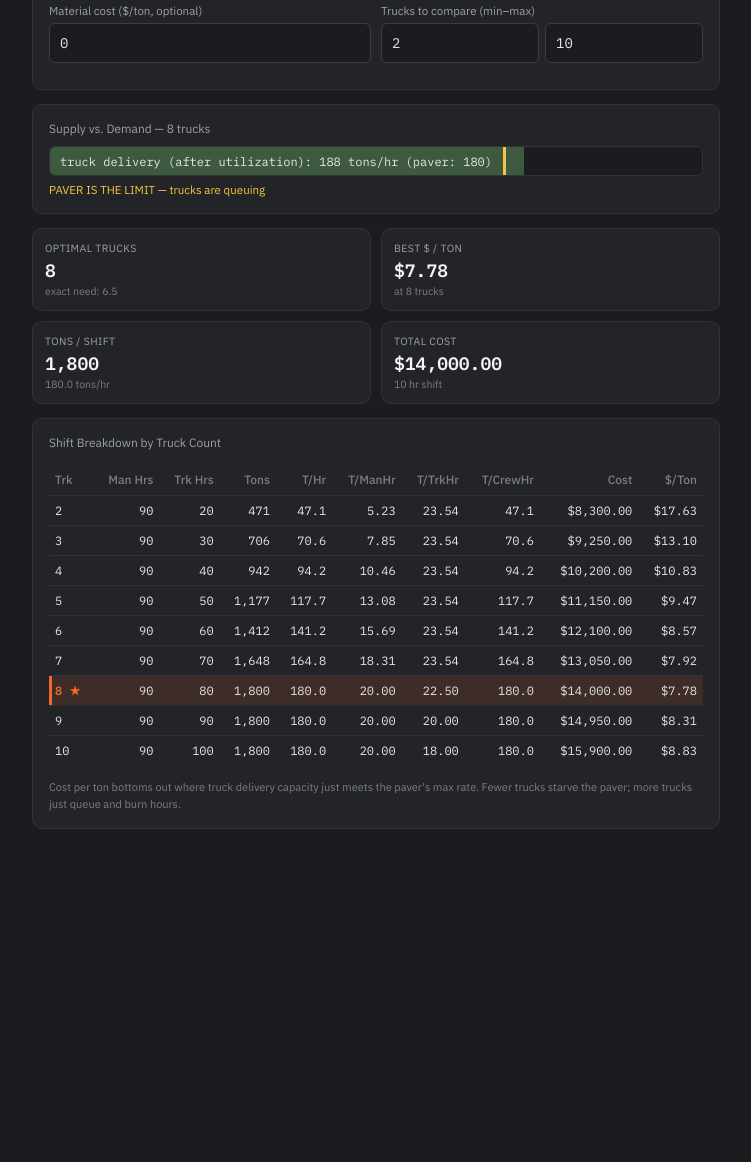
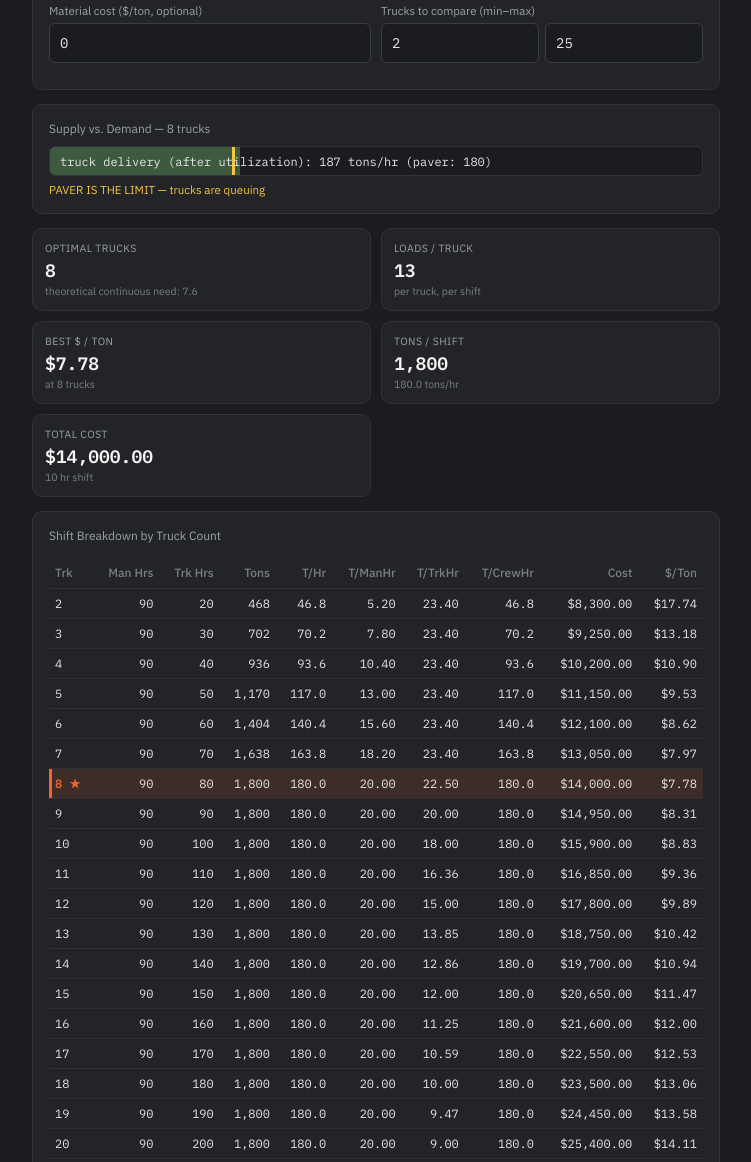
Before and after one commit to rterry4848/Haul-Truck-Optimizer, a website: page index.html in a window 1280 px wide. Shown: the part 901-2063 px from the top of the page, without its empty margins (264-1015 px from the left). Before the commit the page ends 1790 px from the top, so only its background shows below. Drawn offline with Linux system fonts and the light colour scheme.

Commit message:
Update index.html

```diff
--- a/index.html
+++ b/index.html
@@ -113,7 +113,7 @@
       <div class="field"><label>Trucks to compare (min–max)</label>
         <div style="display:flex; gap:6px;">
           <input type="number" id="minTrucks" value="2" />
-          <input type="number" id="maxTrucks" value="10" />
+          <input type="number" id="maxTrucks" value="25" />
         </div>
       </div>
     </div>
@@ -133,6 +133,7 @@
   <!-- Stats -->
   <div class="statgrid">
     <div class="card stat"><div class="stat-label">Optimal trucks</div><div class="stat-value" id="statTrucks">—</div><div class="stat-sub" id="statTrucksSub"></div></div>
+    <div class="card stat"><div class="stat-label">Loads / truck</div><div class="stat-value" id="statLoads">—</div><div class="stat-sub">per truck, per shift</div></div>
     <div class="card stat"><div class="stat-label">Best $ / ton</div><div class="stat-value" id="statCost">—</div><div class="stat-sub" id="statCostSub"></div></div>
     <div class="card stat"><div class="stat-label">Tons / shift</div><div class="stat-value" id="statTons">—</div><div class="stat-sub" id="statTonsSub"></div></div>
     <div class="card stat"><div class="stat-label">Total cost</div><div class="stat-value" id="statTotal">—</div><div class="stat-sub" id="statTotalSub"></div></div>
@@ -149,7 +150,7 @@
         <tbody id="tableBody" class="mono"></tbody>
       </table>
     </div>
-    <div class="foot">Cost per ton bottoms out where truck delivery capacity just meets the paver's max rate. Fewer trucks starve the paver; more trucks just queue and burn hours.</div>
+    <div class="foot">Cost per ton bottoms out where truck delivery capacity just meets the paver's max rate. Fewer trucks starve the paver; more trucks just queue and burn hours. Each truck is only credited for full completed cycles in the shift — a truck that starts a load but can't finish it before the shift ends gets no partial credit, so tons/shift can step rather than climb smoothly as trucks are added.</div>
   </div>
 
 </div>
@@ -180,13 +181,18 @@ function getInputs() {
 
 function computeRows(inp) {
   const cycleTime = inp.loadMin + inp.haulOut + inp.dumpMin + inp.haulReturn;
-  const k = cycleTime > 0 ? (inp.truckCap * 60) / cycleTime : 0;
+  const utilFrac = inp.utilPct / 100;
+  // Productive hauling minutes available to ONE truck across the whole shift,
+  // after backing out the utilization loss (queuing, breaks, minor delays).
+  const effectiveMinutes = inp.shiftHours * 60 * utilFrac;
+  // A truck only gets credit for cycles it actually completes — no fractional loads.
+  const loadsPerTruck = cycleTime > 0 ? Math.floor(effectiveMinutes / cycleTime) : 0;
+  const paverMaxTons = inp.paverRate * inp.shiftHours;
   const rows = [];
   for (let n = inp.minTrucks; n <= inp.maxTrucks; n++) {
-    const utilFrac = inp.utilPct / 100;
-    const deliveryRate = n * k * utilFrac;
-    const effRate = Math.min(inp.paverRate, deliveryRate);
-    const tons = effRate * inp.shiftHours;
+    const truckDeliveredTons = n * loadsPerTruck * inp.truckCap;
+    const tons = Math.min(paverMaxTons, truckDeliveredTons);
+    const deliveryRate = inp.shiftHours > 0 ? truckDeliveredTons / inp.shiftHours : 0; // avg tons/hr trucks can actually deliver
     const manHours = inp.crewSize * inp.shiftHours;
     const truckHours = n * inp.shiftHours;
     const crewDollars = inp.crewCost * inp.shiftHours;
@@ -197,8 +203,8 @@ function computeRows(inp) {
     const tonsPerTruckHour = truckHours > 0 ? tons / truckHours : 0;
     const tonsPerCrewHour = inp.shiftHours > 0 ? tons / inp.shiftHours : 0;
     const tonsPerManHour = manHours > 0 ? tons / manHours : 0;
-    const bottleneck = deliveryRate < inp.paverRate ? "trucks" : deliveryRate > inp.paverRate ? "paver" : "balanced";
-    rows.push({ n, deliveryRate, effRate, tons, manHours, truckHours, totalCost, costPerTon, tonsPerHour: effRate, tonsPerTruckHour, tonsPerCrewHour, tonsPerManHour, bottleneck });
+    const bottleneck = truckDeliveredTons < paverMaxTons ? "trucks" : truckDeliveredTons > paverMaxTons ? "paver" : "balanced";
+    rows.push({ n, deliveryRate, tons, manHours, truckHours, totalCost, costPerTon, tonsPerHour: inp.shiftHours > 0 ? tons / inp.shiftHours : 0, tonsPerTruckHour, tonsPerCrewHour, tonsPerManHour, bottleneck, loadsPerTruck });
   }
   return rows;
 }
@@ -211,8 +217,10 @@ function render() {
   if (!rows.length) return;
   const optimal = rows.reduce((b, r) => (r.costPerTon < b.costPerTon ? r : b), rows[0]);
   const focus = rows.find((r) => r.n === lastHoverN) || optimal;
-  const exactNeeded = ((inp.loadMin + inp.haulOut + inp.dumpMin + inp.haulReturn) > 0 && inp.truckCap > 0)
-    ? inp.paverRate / ((inp.truckCap * 60) / (inp.loadMin + inp.haulOut + inp.dumpMin + inp.haulReturn)) : 0;
+  const cycleTime = inp.loadMin + inp.haulOut + inp.dumpMin + inp.haulReturn;
+  const utilFrac = inp.utilPct / 100;
+  const exactNeeded = (cycleTime > 0 && inp.truckCap > 0 && utilFrac > 0)
+    ? inp.paverRate / (((inp.truckCap * 60) / cycleTime) * utilFrac) : 0;
 
   // gauge
   const gaugeMax = Math.max(inp.paverRate, ...rows.map(r => r.deliveryRate)) * 1.1 || 1;
@@ -230,7 +238,8 @@ function render() {
 
   // stats
   $('statTrucks').textContent = optimal.n;
-  $('statTrucksSub').textContent = `exact need: ${fmt(exactNeeded, 1)}`;
+  $('statTrucksSub').textContent = `theoretical continuous need: ${fmt(exactNeeded, 1)}`;
+  $('statLoads').textContent = optimal.loadsPerTruck;
   $('statCost').textContent = money(optimal.costPerTon);
   $('statCostSub').textContent = `at ${optimal.n} trucks`;
   $('statTons').textContent = fmt(optimal.tons);
```
